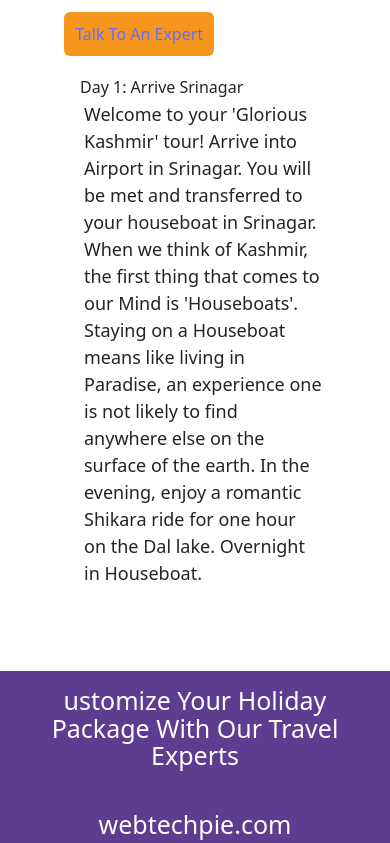
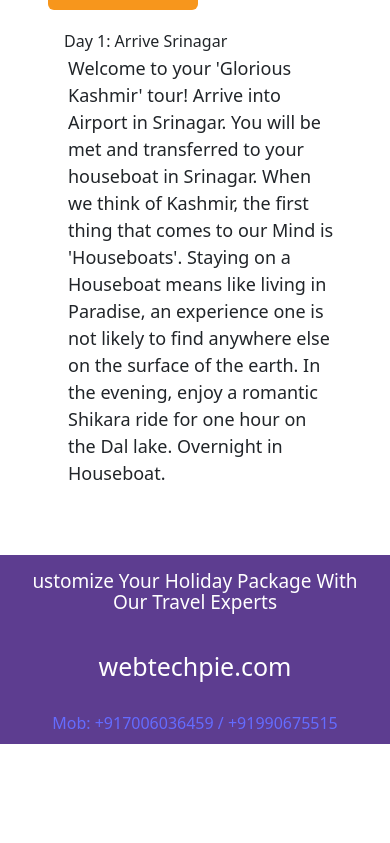
Before and after one commit to chandrahmani/hello-travel, a React (Vite) app: page / in a window 390 px wide. Shown: the part 7450-8293 px from the top of the page. After the commit the page ends 8194 px from the top, so only its background shows below. Built offline with nearby package versions, Linux system fonts and the light colour scheme.

Commit message:
update footer link and css media query

```diff
--- a/src/components/adventur/Advent.css
+++ b/src/components/adventur/Advent.css
@@ -1,6 +1,12 @@
+.advent-section {
+    display: flex;
+    justify-content: center;
+}
+
 .advent-container {
     display: flex;
-    padding: 4rem;
+    padding: 3rem;
+    margin-left: 3rem;
 }
 
 .anchor {
@@ -11,13 +17,15 @@
 
 footer {
     background-color: #5d3d90 !important;
+    display: flex;
+    justify-content: center;
 }
 
 .txts {
     color: #fff;
     text-align: center;
     font-size: 25px;
-    height: 15vh;
+    height: 8vh;
     padding: 1rem;
 }
 
@@ -49,9 +57,14 @@ footer {
     color: #ffff;
 }
 
+.web-link a:hover {
+    color: #5f5fef;
+}
+
 .num-wrp {
     color: #fff;
-    text-align: end;
+    text-align: center;
+    margin-top: 1rem;
 }
 
 @media screen and (max-width:768px) {
@@ -61,10 +74,22 @@ footer {
     }
 }
 
-@media screen and (max-width:678px) {
+@media screen and (max-width:768px) {
     .advent-container {
         display: flex;
         flex-direction: column;
+    }
+
+    .num-wrp {
+        color: #fff;
+        text-align: center;
+        padding: 0.6rem;
+    }
+
+    .txts {
+        font-size: 19px;
+        height: 10vh;
+        padding: 1rem;
     }
 }
 
@@ -88,5 +113,7 @@ footer {
     .advent-container {
         display: flex;
         flex-direction: column;
+        padding: 3rem;
+        margin-left: 0;
     }
 }
--- a/src/components/adventur/Adventur.jsx
+++ b/src/components/adventur/Adventur.jsx
@@ -1,12 +1,16 @@
+import { useState } from 'react';
+import { Container } from '../header/Styled';
 import './Advent.css'
 
-const Adventor = () => {
+const Adventur = () => {
+
     return (
         <>
             <section className="advent-section">
                 <div className="advent-container">
+                    <Container>
                         <div className="img-trip">
-                        <img src="https://kashmirtravelagent.com/images/Kashmir-Valley-649x396.jpg" />
+                            <img src="https://static.toiimg.com/photo/81849907.cms" />
 
                             <div className="advent-dtl">
                                 <p>Travel Agent Kashmir announced trip to Heaven on earth Kashmir, It would
@@ -28,20 +32,28 @@ const Adventor = () => {
                                 </div>
                             </div>
                         </div>
+                    </Container>
                 </div>
             </section>
             <footer>
+                <Container>
                     <h1 className='txts'>ustomize Your Holiday Package With Our Travel Experts</h1>
-                <div className='bttn-wrp'>
-                    <div className='bttn-wrp'>
+                    <div className='link-wrp'>
+                        <div className='link-container'>
                             <div className='web-link'>
-                            <a href='https://www.hellotravelindia.in/'>webtechpie.com</a>
+                                <a href='https://www.webtechpie.com/'>webtechpie.com</a>
                             </div>
                         </div>
+                        <div className='num-wrp'>
+                            <a href='#' ht className='num'>
+                                Mob: +917006036459 / +91990675515
+                            </a>
                         </div>
+                    </div>
+                </Container>
             </footer>
         </>
     )
 }
 
-export default Adventor;
+export default Adventur;
```
Lines whose indentation alone changed are shown as unchanged.
